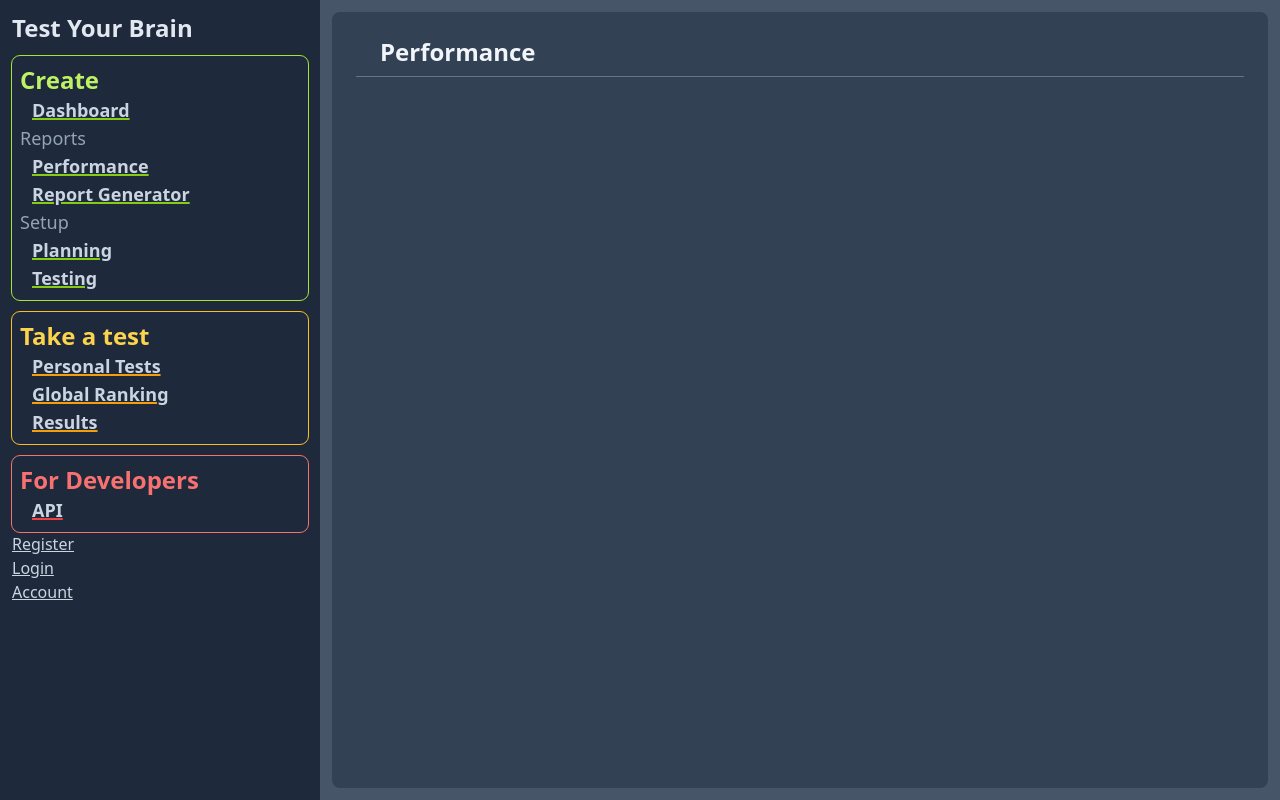
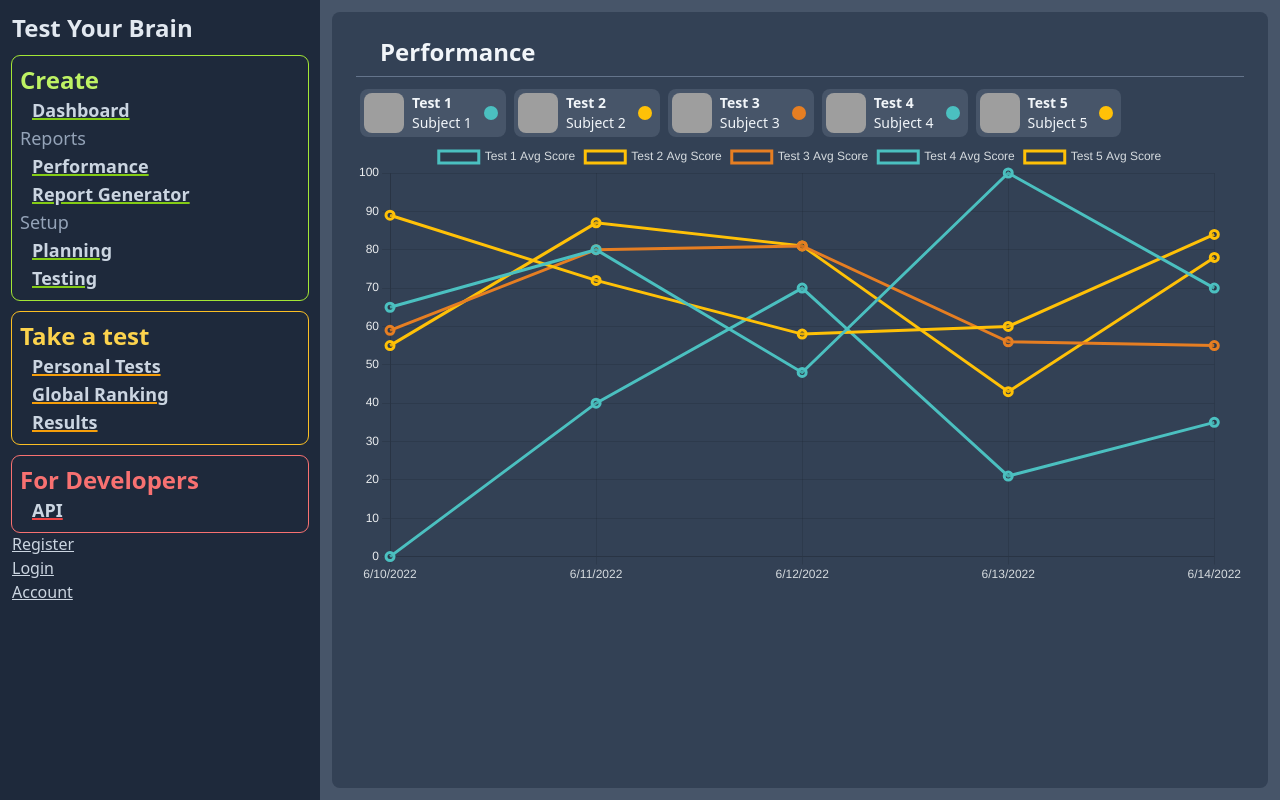
Before and after one commit to 1enaG/TestYourBrainApp, an Angular app: page /performance-component in a window 1280 px wide. Built offline with nearby package versions, Linux system fonts and the light colour scheme; grey boxes are pictures that could not be loaded.

Commit message:
Added Chart Logic

```diff
--- a/package.json
+++ b/package.json
@@ -24,6 +24,7 @@
     "@fortawesome/fontawesome-svg-core": "^6.1.0",
     "@fortawesome/free-solid-svg-icons": "^6.1.0",
     "@ngneat/tailwind": "^7.0.3",
+    "chart.js": "^3.7.1",
     "rxjs": "~7.5.0",
     "tslib": "^2.3.0",
     "zone.js": "~0.11.4"
--- a/src/app/performance/performance.component.html
+++ b/src/app/performance/performance.component.html
@@ -4,3 +4,34 @@
 <div class="py-2"> <!-- horizontal line-->
     <div class="w-full border-t border-slate-500"></div>
 </div>
+
+<!--List of tests-->
+<div class="flex flex-wrap">
+    <!--Use ngFor to display all tests and bind the circle style to their respective colors!-->
+    <div *ngFor="let t of tests"
+        class="flex flex-row text-sm bg-slate-600 rounded-lg p-1 m-1 hover:bg-slate-600"
+        [class.bg-slate-600]="t.isSelected"
+        (click)="t.isSelected = !t.isSelected; onTestClick(t)"
+        > <!-- Toggle isSelected field and redraw the chart--> <!--test id is the reference to the div-->
+        <img class="object-cover h-10 w-10  rounded-lg mr-2"
+            src="https://www.verywellhealth.com/thmb/AN4Z27FMJn5lcC421bogmAPOi0c=/2121x1414/filters:no_upscale():max_bytes(150000):strip_icc()/fresh-grapefruit-on-chopping-board-1266067263-73c505565bed40ef8524f463e4fbea5f.jpg"
+            alt="Avatar" />
+        <div class="flex flex-col">
+            <p class="font-semibold">{{ t.name }}</p>
+            <p>{{ t.subject }}</p>
+        </div>
+        <!-- We have to bind the color of the graph line to the color of the circle! (from ts file)-->
+        <div class="ml-2 flex items-center"> <!--if isSelected == false, don't display the circle at all! -->
+            <fa-icon [icon]="faCircle" class="fa-lg m-1 text-sm" [style.color]="t.isSelected ? t.color : 'rgba(0, 0, 0, 0)'"></fa-icon>
+        </div>
+
+
+    </div>
+
+</div>
+
+<!-- Chart for visualizing data-->
+<div id="chartDiv">
+    <canvas id="chartCanvas">
+    </canvas>
+</div>
--- a/src/app/performance/performance.component.ts
+++ b/src/app/performance/performance.component.ts
@@ -1,4 +1,10 @@
 import { Component, OnInit } from '@angular/core';
+
+import { faCircle } from '@fortawesome/free-solid-svg-icons';
+import { Chart } from 'node_modules/chart.js';  // to use the CHART
+import {registerables} from 'chart.js'; // VERY important two lines!
+//import { timeStamp } from 'console';
+Chart.register(...registerables);
 
 @Component({
   selector: 'app-performance',
@@ -7,9 +13,231 @@ import { Component, OnInit } from '@angular/core';
 })
 export class PerformanceComponent implements OnInit {
 
+  faCircle = faCircle;
+  tests :Test[] = []; //tests that i get from the Backend *decorated* with necessary fields
+  dates: Date[] = []; // the dates that the user has chosen to get a chart for
+  colors: string[] = [];
   constructor() { }
+  chartCanvas!: Chart; // ! = definite assignement attribute
 
   ngOnInit(): void {
+    // dummy data
+    this.dates = this.getDates();
+
+    // this has to be provided by a method of a service class:
+    this.tests = this.getTests();
+    this.colors = this.getColors();
+
+    this.assignColors();
+
+    this.drawChart(); //takes the dates and tests in current component and draws a chart
+
+
+
+
+
+  } // end of OnInit()
+
+  drawChart(){
+     // generate the datasets Array:
+    let testsDataSet :DataItem[] = [];  //TODO: rename Dataset to something more legible!
+
+
+    // create and configure a chart object
+    // render it on the canvas
+    const labels = this.getDateStrings();
+
+    this.tests.forEach( (t) =>{
+      //if(t.isSelected){
+        let dataItem :DataItem = this.testToDataItem(t);
+        testsDataSet.push(dataItem);
+      //} // end of if
+    });
+
+    const performanceData = {
+      labels: labels,
+      datasets: testsDataSet,
+    };
+
+    const chartOptions = {
+      elements: {
+        point: {
+          radius: 4,
+          borderWidth: 3,
+          hoverRadius: 5,
+          hoverBorderWidth: 4
+        }
+      },
+      // legend
+      plugins: {  // 'legend' now within object 'plugins {}'
+        legend: {
+          labels: {
+            color: 'rgb(214, 219, 223)',  // not 'fontColor:' anymore
+            // fontSize: 18  // not 'fontSize:' anymore
+            // font: {
+            //   size: 18 // 'size' now within object 'font {}'
+            // }
+          }
+        }
+      },
+      // axes
+      scales: {
+        x: {
+          ticks: {
+            color: 'rgb(214, 219, 223)'
+          }
+        },
+        y: {
+          ticks: {
+            color: 'rgb(235, 237, 239)'
+          }
+        }
+      },
+
+    };
+
+    this.chartCanvas = new Chart("chartCanvas", {
+      type: 'line',
+      data: performanceData,
+      options: chartOptions,
+
+    });
+
+  }
+
+
+
+
+
+  // Dummy data suppliers (temporary!)
+  getDates(): Date[]{
+    return [
+      new Date(2022, 5, 10),
+      new Date(2022, 5, 11),
+      new Date(2022, 5, 12),
+      new Date(2022, 5, 13),
+      new Date(2022, 5, 14),
+    ];
+  }
+  getColors(): string[]{
+    return [
+      'rgb(75, 192, 192)',
+      'rgb(255, 193, 7)',
+      'rgb(230, 126, 34)',
+    ];
+  }
+
+  getTests(): Test[]{
+    return  [
+      {
+        id: 1,
+        name: "Test 1",
+        subject: "Subject 1",
+        imgURL: "https://www.verywellhealth.com/thmb/AN4Z27FMJn5lcC421bogmAPOi0c=/2121x1414/filters:no_upscale():max_bytes(150000):strip_icc()/fresh-grapefruit-on-chopping-board-1266067263-73c505565bed40ef8524f463e4fbea5f.jpg",
+        avgScores: [65, 80, 48, 100, 70],
+        color: "",
+        isSelected: true,
+      },
+      {
+        id: 2,
+        name: "Test 2",
+        subject: "Subject 2",
+        imgURL: "https://www.verywellhealth.com/thmb/AN4Z27FMJn5lcC421bogmAPOi0c=/2121x1414/filters:no_upscale():max_bytes(150000):strip_icc()/fresh-grapefruit-on-chopping-board-1266067263-73c505565bed40ef8524f463e4fbea5f.jpg",
+        avgScores: [89, 72, 58, 60, 84],
+        color: "",
+        isSelected: true,
+      },
+      {
+        id: 3,
+        name: "Test 3",
+        subject: "Subject 3",
+        imgURL: "https://www.verywellhealth.com/thmb/AN4Z27FMJn5lcC421bogmAPOi0c=/2121x1414/filters:no_upscale():max_bytes(150000):strip_icc()/fresh-grapefruit-on-chopping-board-1266067263-73c505565bed40ef8524f463e4fbea5f.jpg",
+        avgScores: [59, 80, 81, 56, 55],
+        color: "",
+        isSelected: true,
+      },
+      {
+        id: 4,
+        name: "Test 4",
+        subject: "Subject 4",
+        imgURL: "https://www.verywellhealth.com/thmb/AN4Z27FMJn5lcC421bogmAPOi0c=/2121x1414/filters:no_upscale():max_bytes(150000):strip_icc()/fresh-grapefruit-on-chopping-board-1266067263-73c505565bed40ef8524f463e4fbea5f.jpg",
+        avgScores: [0, 40, 70, 21, 35],
+        color: "",
+        isSelected: true,
+      },
+      {
+        id: 5,
+        name: "Test 5",
+        subject: "Subject 5",
+        imgURL: "https://www.verywellhealth.com/thmb/AN4Z27FMJn5lcC421bogmAPOi0c=/2121x1414/filters:no_upscale():max_bytes(150000):strip_icc()/fresh-grapefruit-on-chopping-board-1266067263-73c505565bed40ef8524f463e4fbea5f.jpg",
+        avgScores: [55, 87, 81, 43, 78],
+        color: "",
+        isSelected: true,
+      },
+
+    ];
+  }
+
+  //end of dummy data suppliers!
+
+
+
+  //helpers:
+  assignColors(){
+    let counter = 0; // it's bad that the counter is outside the function
+    this.tests.forEach((t) =>{
+      t.color = this.colors[counter++ % this.colors.length];
+    });
+  } //end of assign colors
+
+  getDateStrings():string[]{
+   let dateStrings: string[] = [];
+   this.dates.forEach(function (d) {
+     dateStrings.push(d.toLocaleDateString());
+   });
+   return dateStrings;
+  }
+
+  getLabel(test: Test): string{
+    return test.name + " Avg Score";
+  }
+
+  testToDataItem(t: Test): DataItem{
+    return {
+      label: this.getLabel(t),
+      data: t.avgScores,
+      fill: false,
+      borderColor: t.color, //colors[counter++ % colors.length],
+      tension: 0.0, //maybe could be removed altogether?
+    };
+  }
+
+  onTestClick(test:Test){
+    //test.isSelected = !test.isSelected;
+    this.chartCanvas.data.datasets.forEach((ds) => {
+      if(ds.label == this.getLabel(test)){ // label is based ON THE NAME, which is not unique -> may cause problems!!
+        ds.hidden = !ds.hidden;
+      }
+    });
+    this.chartCanvas.update();
   }
 
 }
+
+interface Test{
+  id: number;
+  name: string;
+  subject: string;
+  imgURL: string; // for now
+  avgScores: number[]; // for now (let's say we get those from backend)
+  color: string; //maybe replace with a separate *map* of test to color?
+  isSelected: boolean; // decorator field, default: false
+}
+
+interface DataItem{
+  label: string;
+  data: number[];
+  fill: boolean;
+  borderColor: string;
+  tension: number;
+}
```
Also changed, not shown: 1 other file (tests, documents, lock files or other folders).
